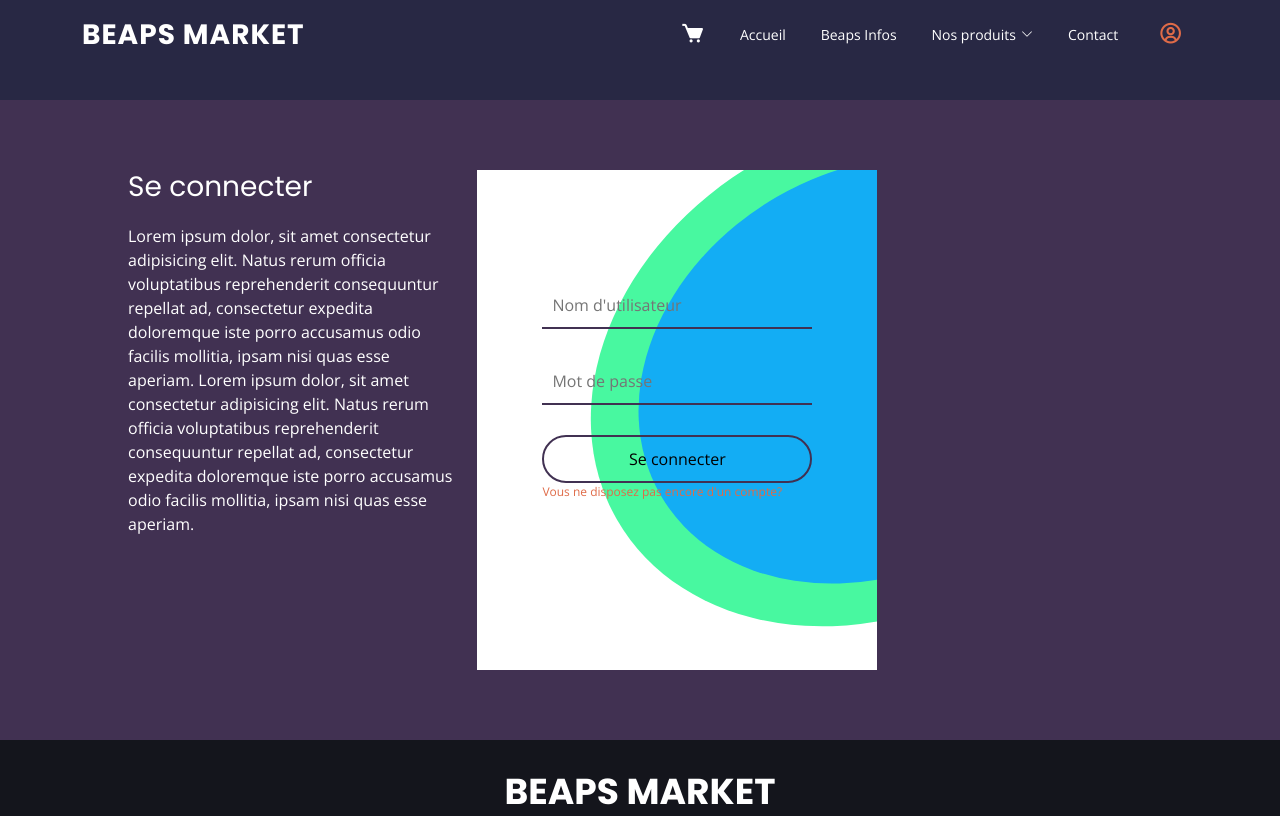
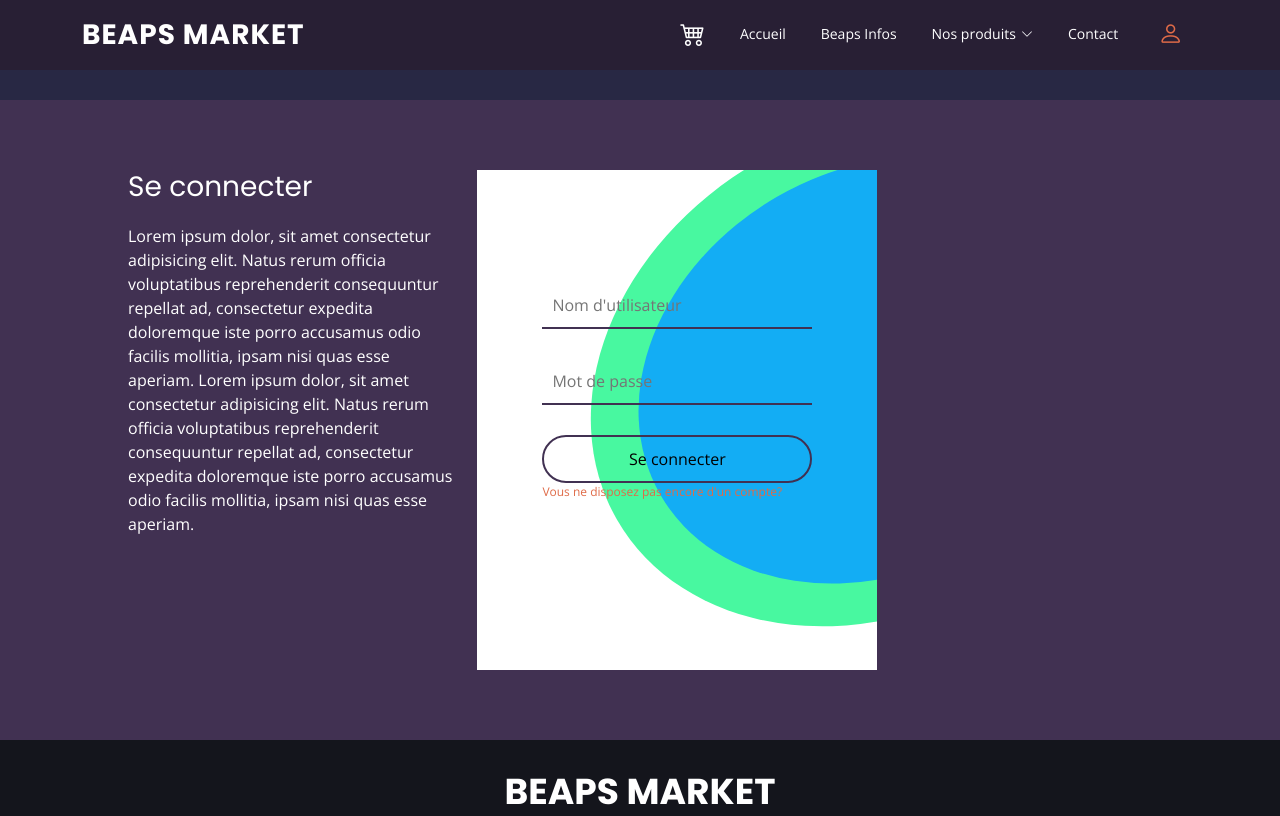
Before and after one commit to epaleyvan/BEAPS-MARKET, a plain HTML site: page login.html in a window 1280 px wide. Shown: the top 816 px of the page. Drawn offline with nearby package versions, Linux system fonts and the light colour scheme.

Commit message:
ajout du chariot

```diff
--- a/login.html
+++ b/login.html
@@ -35,7 +35,7 @@
     </head>
 <body style="background:#282844">
     <!-- ======= Header ======= -->
-     <header id="header" class="fixed-top d-flex align-items-center  header-transparent ">
+    <header id="header" class="fixed-top d-flex align-items-center">
       <div class="container d-flex align-items-center justify-content-between">
 
         <div class="logo">
@@ -46,7 +46,7 @@
 
         <nav id="navbar" class="navbar">
           <ul>
-              <li><a class="icon" href="chart.html"><i class="bx bxs-cart bx-sm"></i></a></li>
+            <li><a class="icon" href="chart.html"><i class="bi bi-cart4 bx-sm"></i></a></li>
             <li><a class="nav-link scrollto" href="index.html">Accueil</a></li>
             <li><a class="nav-link scrollto" href="about.html">Beaps Infos</a></li>
             <li class="dropdown"><a href="#"><span>Nos produits</span> <i class="bi bi-chevron-down"></i></a>
@@ -66,7 +66,7 @@
               </ul>
             </li>
             <li><a class="nav-link scrollto" href="about.html#contact">Contact</a></li>
-              <li><a class="icon on" href="login.html"><i class="bx bx-user-circle bx-sm"></i></a></li>
+            <li><a class="icon on" href="login.html"><i class="bi bi-person bx-sm"></i></a></li>
           </ul>
           <i class="bi bi-list mobile-nav-toggle"></i>
         </nav><!-- .navbar -->
```
Lines whose indentation alone changed are shown as unchanged.
